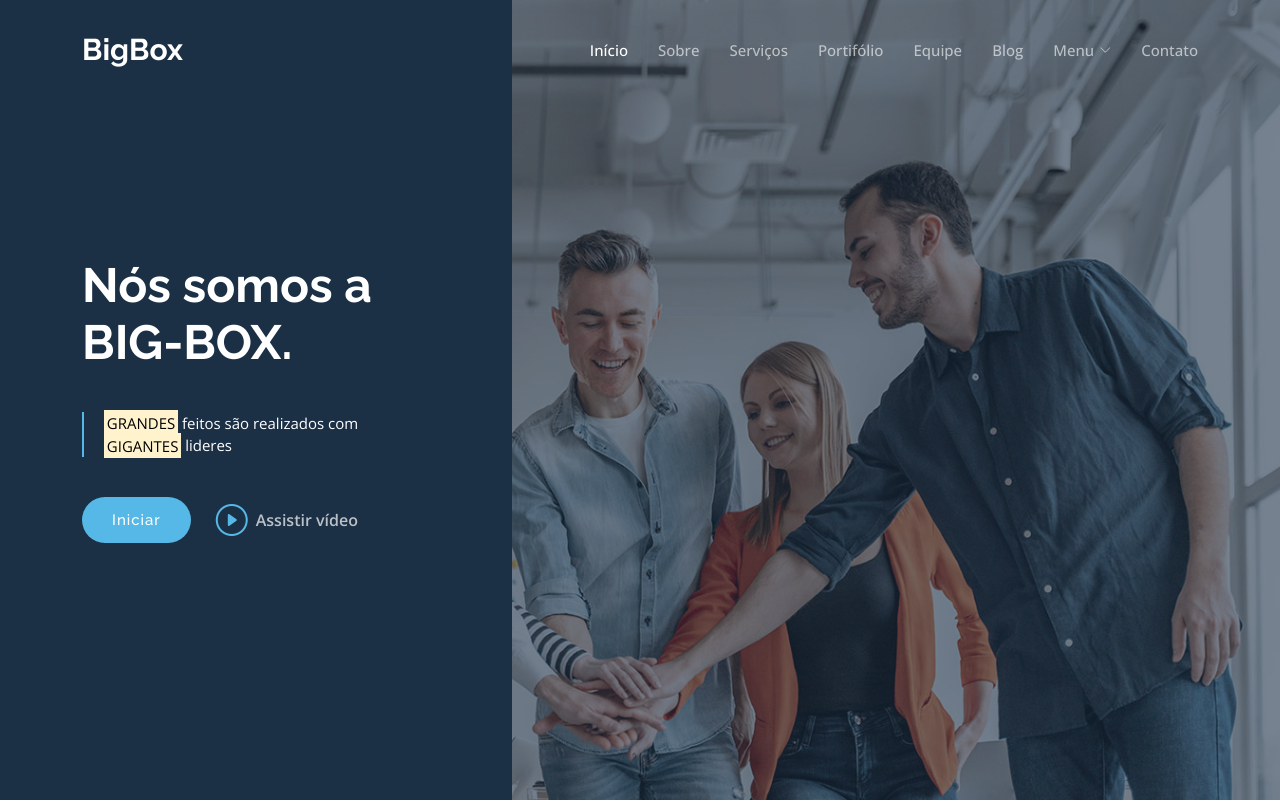
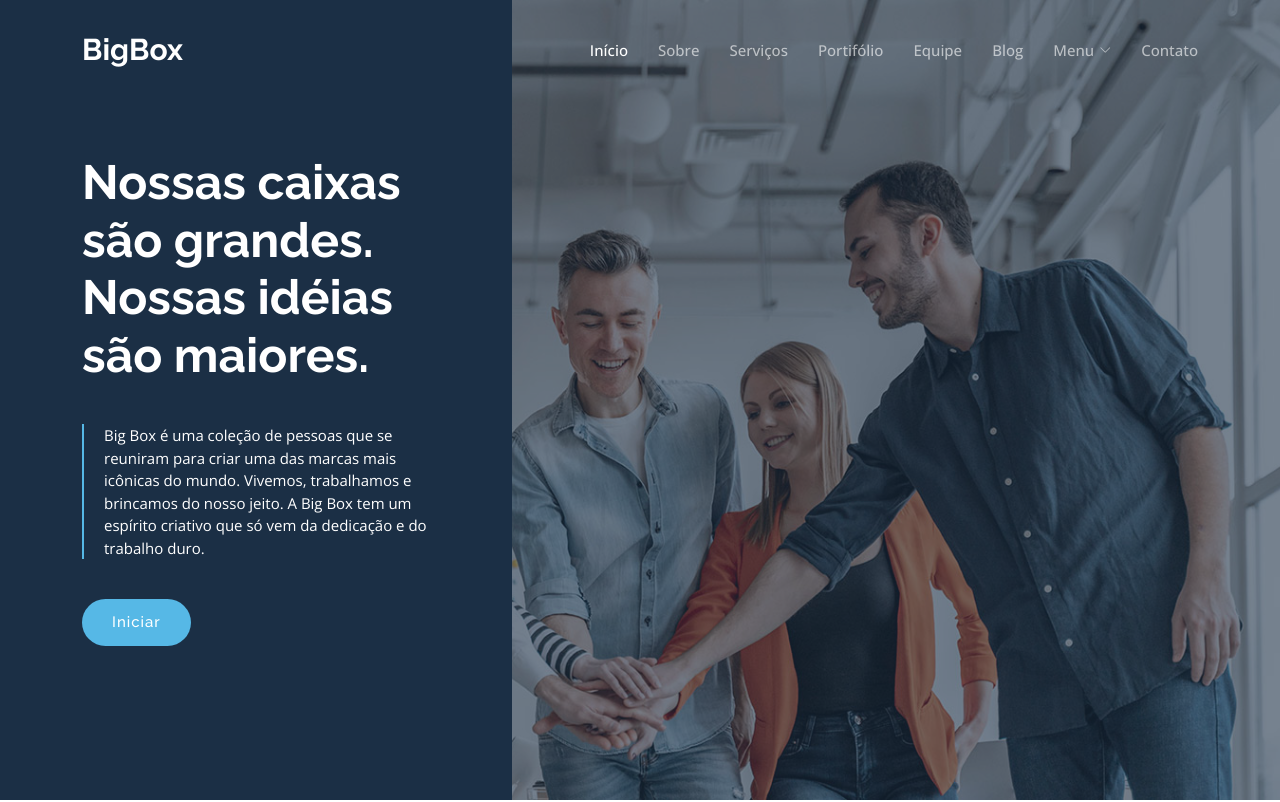
Before and after one commit to webp-sgv/BigBox, a plain HTML site: page index.html in a window 1280 px wide. Shown: the top 802 px of the page. Drawn offline with nearby package versions, Linux system fonts and the light colour scheme.

Commit message:
Update v2.4

```diff
--- a/index.html
+++ b/index.html
@@ -79,13 +79,15 @@
     <div class="container">
       <div class="row">
         <div class="col-xl-4">
-          <h2 data-aos="fade-up">Nós somos a BIG-BOX.</h2>
+          <h2 data-aos="fade-up">Nossas caixas são grandes. Nossas idéias são maiores.</h2>
           <blockquote data-aos="fade-up" data-aos-delay="100">
-            <p><mark>GRANDES</mark> feitos são realizados com <mark>GIGANTES</mark> lideres</p>
+            <p>
+              Big Box é uma coleção de pessoas que se reuniram para criar uma das marcas mais icônicas do mundo. Vivemos, trabalhamos e brincamos do nosso jeito. A Big Box tem um espírito criativo que só vem da dedicação e do trabalho duro.
+            </p>
           </blockquote>
           <div class="d-flex" data-aos="fade-up" data-aos-delay="200">
-            <a href="#about" class="btn-get-started">Iniciar</a>
-            <a href="https://www.youtube.com/watch?v=LXb3EKWsInQ" class="glightbox btn-watch-video d-flex align-items-center"><i class="bi bi-play-circle"></i><span>Assistir vídeo</span></a>
+            <a href="/start" class="btn-get-started">Iniciar</a>
+            <!-- <a href="https://www.youtube.com/watch?v=LXb3EKWsInQ" class="glightbox btn-watch-video d-flex align-items-center"><i class="bi bi-play-circle"></i><span>Assistir vídeo</span></a> -->
           </div>
 
         </div>
```
